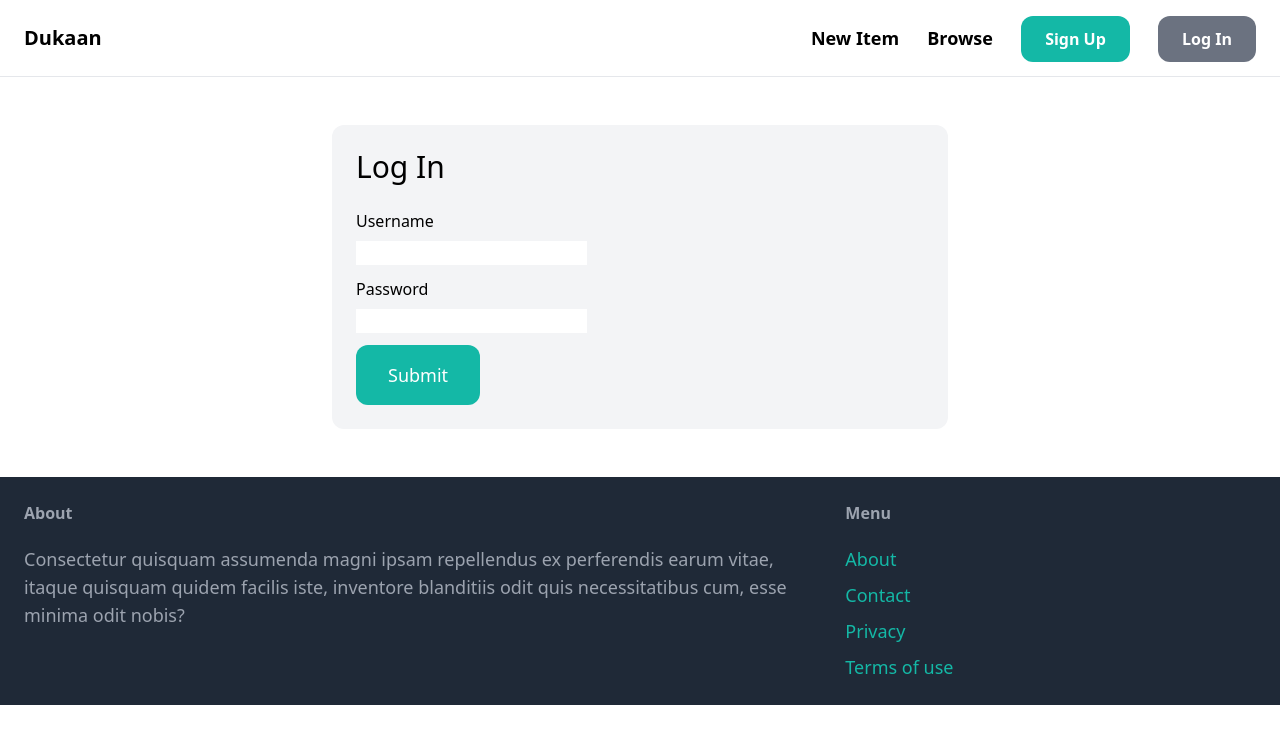
After one commit to Thymmz/Dukaan-django, a Django app: template dukaan/core/templates/core/login.html in a window 1280 px wide. The commit adds this page. Shown: the top 744 px of the page. Run offline with Django 3.2, Linux system fonts and the light colour scheme; the template is opened without the code that fills it, so the values that code supplies are empty, except form fields; form fields are guessed from the names that the template uses; some libraries are stand-ins or nearby versions.

Commit message:
login base functionality added

```diff
--- a/dukaan/core/templates/core/base.html
+++ b/dukaan/core/templates/core/base.html
@@ -14,9 +14,16 @@
         <div class="space-x-6">
             <a href="#" class="text-lg font-semibold hover:text-gray-500">New Item</a>
             <a href="#" class="text-lg font-semibold hover:text-gray-500">Browse</a>
-            <a href="{% url 'core:signup' %}" class="px-6 py-3 font-semibold bg-teal-500 text-white rounded-xl hover:bg-teal-700">Sign Up</a>
-            <a href="#" class="px-6 py-3 font-semibold bg-gray-500 text-white rounded-xl hover:bg-gray-700">Log In</a>
-        </div>
+
+            {% if request.user.is_authenticated %}
+
+            <a href="{% url 'core:signup' %}" class="px-6 py-3 font-semibold bg-teal-500 text-white rounded-xl hover:bg-teal-700">Inbox</a>
+            <a href="{% url 'core:login' %}" class="px-6 py-3 font-semibold bg-gray-500 text-white rounded-xl hover:bg-gray-700">Dashboard</a>
+            {% else %}
+                <a href="{% url 'core:signup' %}" class="px-6 py-3 font-semibold bg-teal-500 text-white rounded-xl hover:bg-teal-700">Sign Up</a>
+                <a href="{% url 'core:login' %}" class="px-6 py-3 font-semibold bg-gray-500 text-white rounded-xl hover:bg-gray-700">Log In</a>
+            {% endif %}
+            </div>
     </nav>
 
     <div class="px-6 py-6">
--- /dev/null
+++ b/dukaan/core/templates/core/login.html
@@ -0,0 +1,36 @@
+{% extends 'core/base.html' %}
+
+{% block title %}Log In{% endblock %}
+
+{% block content %}
+<div class="w-1/2 my-6 mx-auto p-6 bg-gray-100 rounded-xl">
+    <h1 class="mb-6 text-3xl">Log In</h1>
+
+    <form method="post" action=".">
+        {% csrf_token %}
+
+        <div class="mb-3">
+            <label class="inline-block mb-2">Username</label><br>
+            {{ form.username }}
+        </div>
+
+        <div class="mb-3">
+            <label class="inline-block mb-2">Password</label><br>
+            {{ form.password }}
+        </div>
+
+
+        {% if form.errors or form.non_field_errors %}
+            <div class="mb-3 p-6 bg-red-100 rounded-xl">
+                {% for field in form %}
+                    {{ field.errors }}
+                {% endfor %}
+
+                {{ form.non_field_errors }}
+            </div>
+        {% endif %}
+
+        <button class="py-4 px-8 text-lg bg-teal-500 hover:bg-teal-700 rounded-xl text-white">Submit</button>
+    </form>
+</div>
+{% endblock %}
--- a/dukaan/core/urls.py
+++ b/dukaan/core/urls.py
@@ -1,5 +1,8 @@
+from django.contrib.auth import views as auth_views
 from django.urls import path
 from . import views
+
+from . forms import LoginForm
 
 app_name = 'core'
 
@@ -7,4 +10,5 @@ urlpatterns = [
     path('',views.index, name='index'),
     path('contact/', views.contact, name='contact'),
     path('signup/', views.signup, name='signup'),
+    path('login/', auth_views.LoginView.as_view(template_name='core/login.html',authentication_form=LoginForm), name='login'),
 ]
--- a/dukaan/dukaan/settings.py
+++ b/dukaan/dukaan/settings.py
@@ -27,6 +27,9 @@ DEBUG = True
 
 ALLOWED_HOSTS = []
 
+LOGIN_URL = '/login/'
+LOGIN_REDIRECT_URL = '/'
+LOGOUT_REDIRECT_URL = '/'
 
 # Application definition
 
```
Also changed, not shown: dukaan/core/forms.py (+12 -1 lines), dukaan/db.sqlite3.
